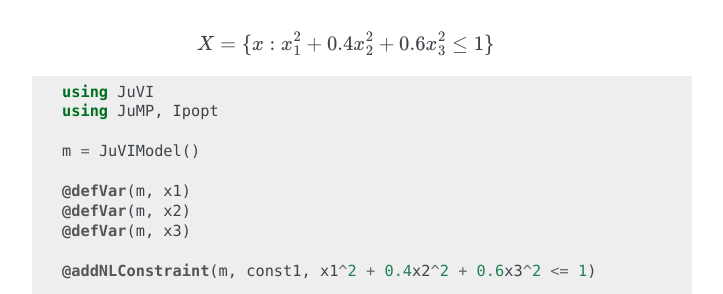
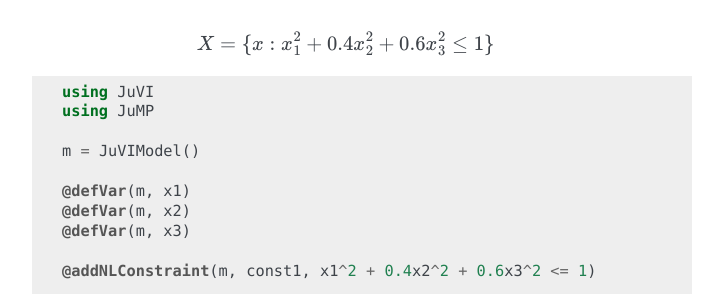
Before and after one commit to chkwon/VariationalInequality.jl, a Sphinx documentation site: the page built from doc/index.rst, in a window 1280 px wide and 900 px high, scrolled down 999 px. Shown: the part 158-452 px from the top of the window, without its empty margins (388-1111 px from the left). Built offline with Sphinx 7.4.7, drawn with Linux system fonts in a browser that asks for light colours.

Commit message:
Update index.rst

```diff
--- a/doc/index.rst
+++ b/doc/index.rst
@@ -52,7 +52,7 @@
 .. code-block:: julia
 
     using JuVI
-    using JuMP, Ipopt
+    using JuMP
 
     m = JuVIModel()
 
```
Also changed, not shown: other parts of doc/index.rst (+2 -0 lines).
